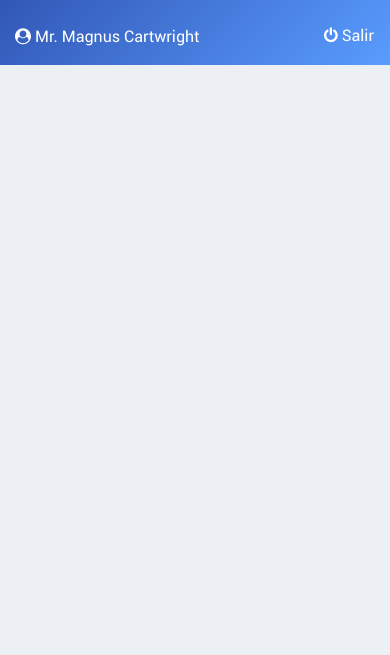
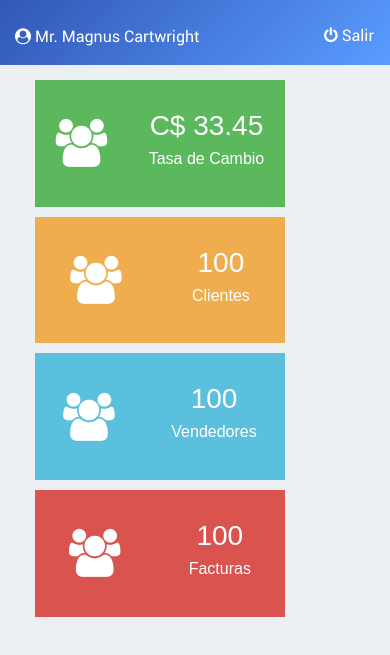
Before and after one commit to jeffamed/plantillaCACHA, a plain HTML site: page dashboard.html in a window 390 px wide. Shown: the part 61-716 px from the top of the page. Drawn offline with Linux system fonts and the light colour scheme.

Commit message:
se crearon las etiquetas del dashboard falta cambiar los iconos y se necesita verificar el responsive de todo el proyecto

```diff
--- a/css/estilo.scss
+++ b/css/estilo.scss
@@ -175,13 +175,13 @@ header{
 
 section{
     min-height: 100%;
-    width: 100%;
+    width: 100vh;
     padding-top: 10px;
-    padding-bottom: 2%;
+    // padding-bottom: 2%;
     background: $grisAdmin;
     // background: #fff;
 
-    // Contenido del centro
+    // Contenido del centro del index
 
     .contenido{
         background-color: #ffffff;
@@ -301,8 +301,39 @@ section{
 
         }
     }
+    //------------------- DASHBOARD--------------------
+    .dashboard{
+        width: 250px;
+        height: 15vh;
+        margin: 5px;
+        // position: relative;
+
+        .dbicon, .dbcontenido{
+            color: white;
+            text-align: center;
+        }
+
+    }
+
 }
-// // DatePicker Mejorando Estilo
+
+// media queries
+
+@media screen and (max-width: $sm){
+    .barra-lateral{
+        min-height: auto;
+        position: relative;
+    }
+}
+@media screen and (max-width: 767px){
+    .barra-lateral{
+        min-height: auto;
+        position: relative;
+    }
+
+}
+
+// DatePicker Mejorando Estilo
 
 // // div principal del datepicker
 // .ui-datepicker{
@@ -333,18 +364,3 @@ section{
 //         color: #ffffff;
 //     }
 // }
-
-// media queries
-
-@media screen and (max-width: $sm){
-    .barra-lateral{
-        min-height: auto;
-        position: relative;
-    }
-}
-@media screen and (max-width: 767px){
-    .barra-lateral{
-        min-height: auto;
-        position: relative;
-    }
-}
--- a/dashboard.html
+++ b/dashboard.html
@@ -82,7 +82,56 @@
 
             <!-- CONTENIDO-->
             <section class="col-md-10 col-sm-12 d-flex ml-auto">
+                <div class="container-fluid">
+                    <!-- Etiquetas de informacion -->
+                    <div class="row">
+                        <div class="col-xs-6 col-sm-6 col-md-6 col-lg-3">
+                            <div class="dashboard bg-success d-flex justify-content-around align-items-center">
+                                <div class="dbicon">
+                                    <i class="fa fa-3x fa-users"></i>
+                                </div>
+                                <div class="dbcontenido">
+                                    <h3>C$ 33.45</h3>
+                                    <h6>Tasa de Cambio</h6>
+                                </div>
+                            </div>
+                        </div>
+                        <div class="col-xs-6 col-sm-6 col-md-6 col-lg-3">
+                            <div class="dashboard bg-warning d-flex justify-content-around align-items-center">
+                                <div class="dbicon">
+                                    <i class="fa fa-3x fa-users"></i>
+                                </div>
+                                <div class="dbcontenido">
+                                    <h3>100</h3>
+                                    <h6>Clientes</h6>
+                                </div>
+                            </div>
+                        </div>
+                        <div class="col-xs-6 col-sm-6 col-md-6 col-lg-3">
+                            <div class="dashboard bg-info d-flex justify-content-around align-items-center">
+                                <div class="dbicon">
+                                    <i class="fa fa-3x fa-users"></i>
+                                </div>
+                                <div class="dbcontenido">
+                                    <h3>100</h3>
+                                    <h6>Vendedores</h6>
+                                </div>
+                            </div>
+                        </div>
+                        <div class="col-xs-6 col-sm-6 col-md-6 col-lg-3">
+                            <div class="dashboard bg-danger d-flex justify-content-around align-items-center">
+                                <div class="dbicon">
+                                    <i class="fa fa-3x fa-users"></i>
+                                </div>
+                                <div class="dbcontenido">
+                                    <h3>100</h3>
+                                    <h6>Facturas</h6>
+                                </div>
+                            </div>
+                        </div>
 
+                    </div>
+                </div>
             </section>
         </div>
     </div>
```
Also changed, not shown: css/estilo.css, 1 other file.
